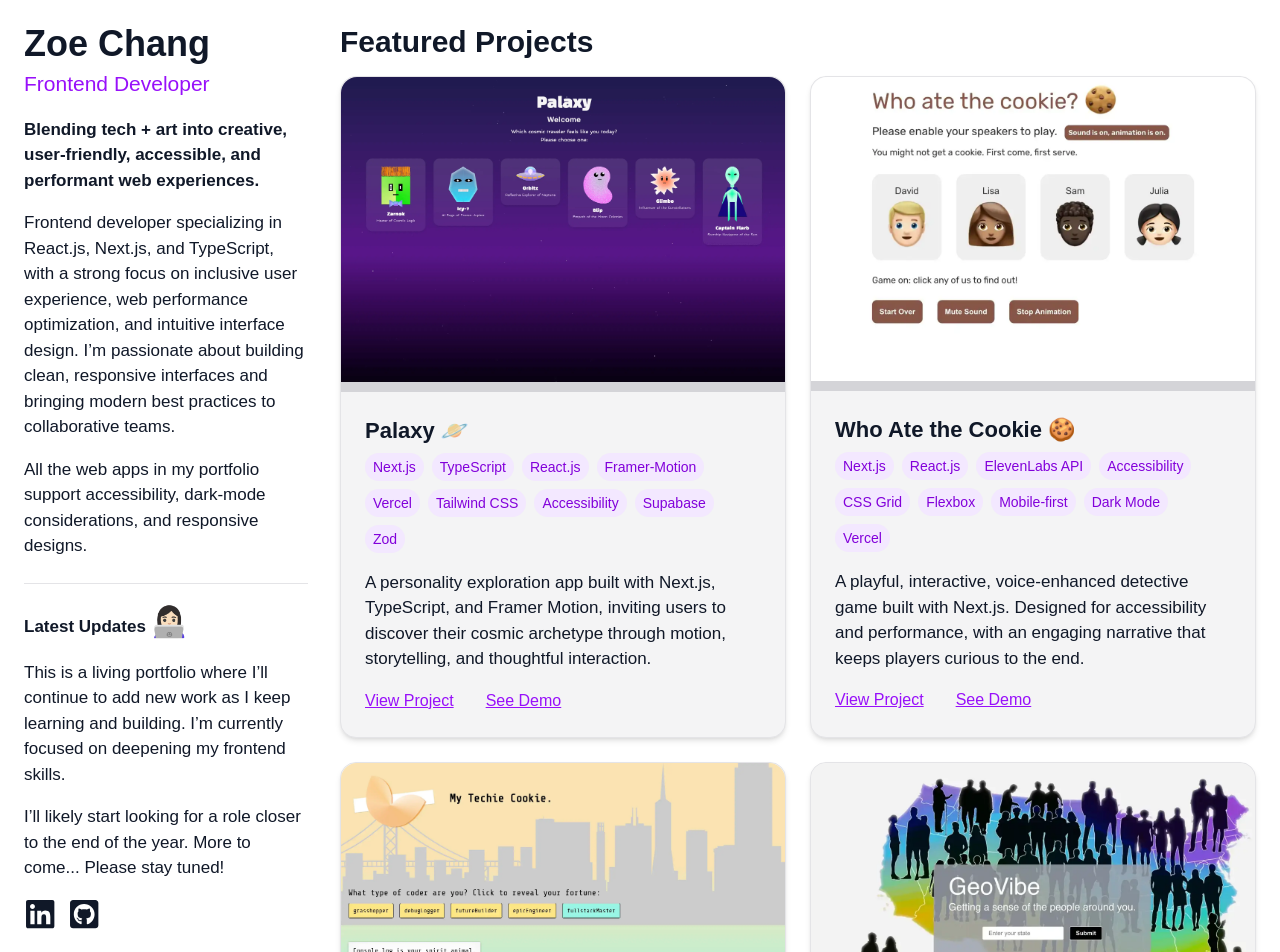
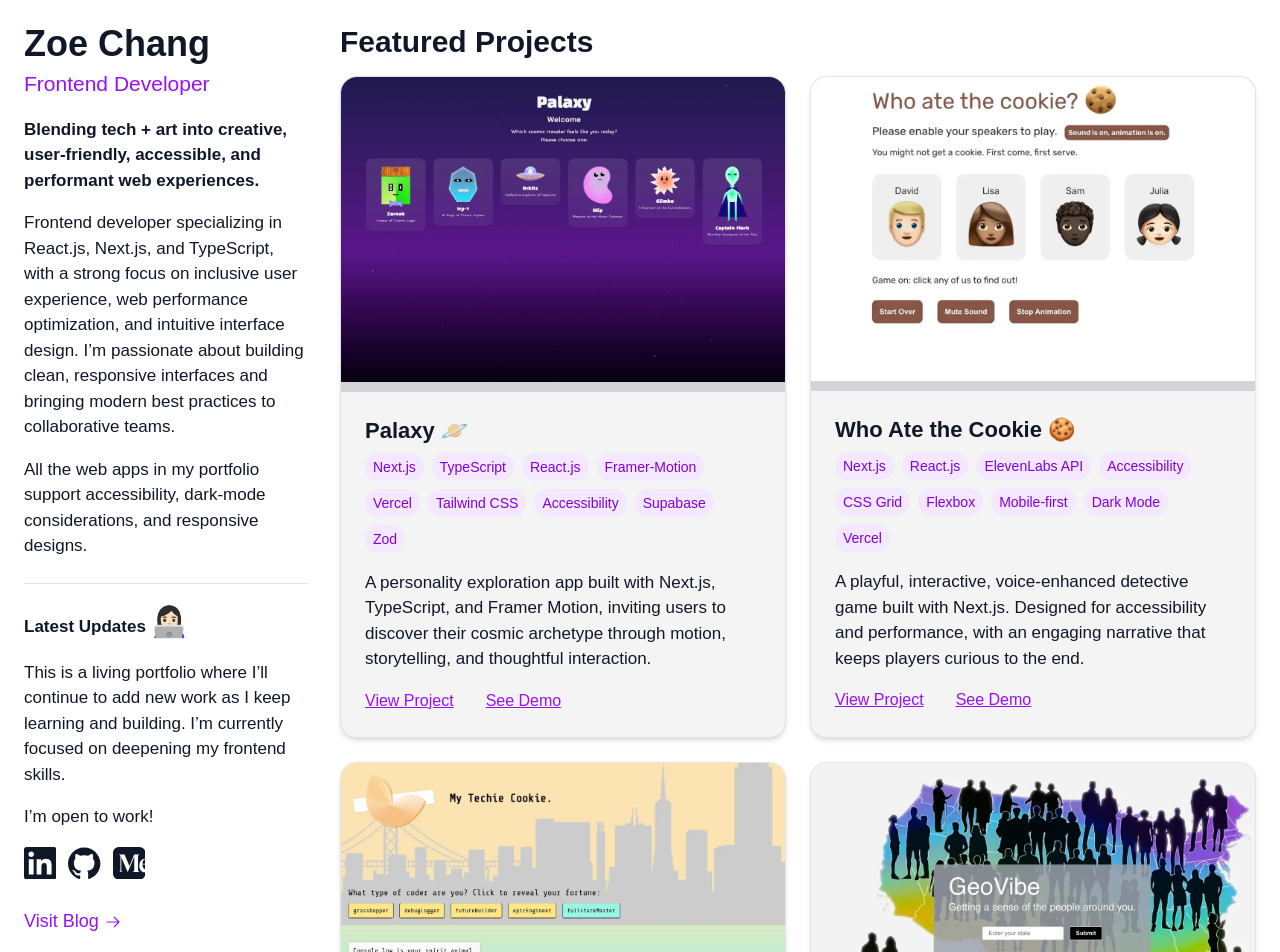
Before and after one commit to zcdev/my-portfolio, a Next.js app: page / in a window 1280 px wide. Shown: the top 952 px of the page. Built offline with nearby package versions, Linux system fonts and the light colour scheme.

Commit message:
docs: update social icons with open to work message

```diff
--- a/src/app/components/IconLinksSection.tsx
+++ b/src/app/components/IconLinksSection.tsx
@@ -1,8 +1,8 @@
 "use client";
 import Link from "next/link";
 import { RxArrowRight } from "react-icons/rx";
-import { FaLinkedin, FaGithubSquare } from "react-icons/fa";
 import { IconContext } from "react-icons";
+import { SiLinkedin, SiGithub, SiMedium } from "react-icons/si";
 
 export default function IconLinksSection() {
 
@@ -10,14 +10,17 @@ export default function IconLinksSection() {
         <section className="text-left">
             <h2 className="text-xl text-[17px] font-semibold mb-1">Latest Updates <span className="emoji-large">👩🏻‍💻</span></h2>
             <p className="text-base text-[17px] mb-3">This is a living portfolio where I’ll continue to add new work as I keep learning and building. I’m currently focused on deepening my frontend skills.</p>
-            <p className="text-base text-[17px] mb-3">I’ll likely start looking for a role closer to the end of the year. More to come... Please stay tuned!</p>
+            <p className="text-base text-[17px] mb-3">I’m open to work!</p>
             <div className="mb-7">
                 <IconContext.Provider value={{ size: "1.8em" }}>
                     <Link href="https://www.linkedin.com/in/zcdev/" target="_blank" aria-label="Connect with me on LinkedIn">
-                        <FaLinkedin className="text-lg icon-linkedin icon-inline" title="LinkedIn" />
+                        <SiLinkedin className="text-lg icon-linkedin icon-inline" title="LinkedIn" />
                     </Link>
                     <Link className="pl-3" href="https://github.com/zcdev" target="_blank" aria-label="Check me out on GitHub">
-                        <FaGithubSquare className="text-lg icon-github icon-inline" title="GitHub" />
+                        <SiGithub className="text-lg icon-github icon-inline" title="GitHub" />
+                    </Link>
+                    <Link className="pl-3" href="https://medium.com/@orbitz" target="_blank" aria-label="Read my articles on Medium">
+                        <SiMedium className="text-lg icon-medium icon-inline" title="Medium" />
                     </Link>
                 </IconContext.Provider>
             </div>
```
